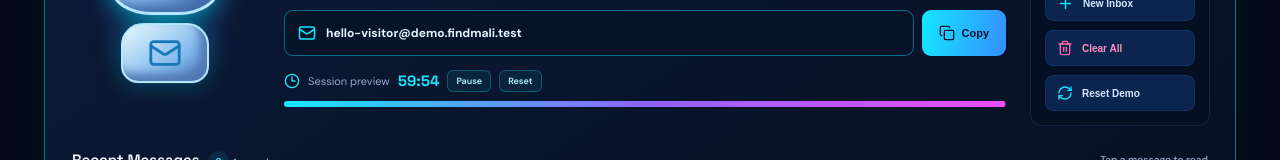
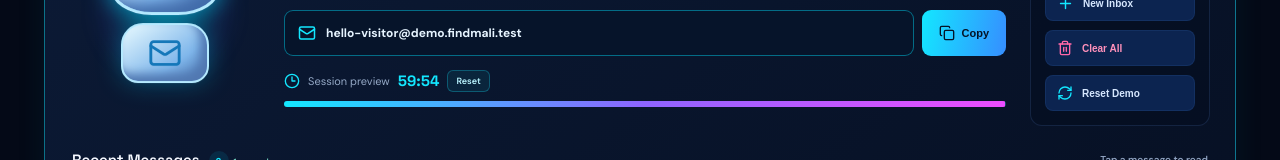
Before and after one commit to sheshandewon-a11y/Find-Mali, a Next.js app: page / in a window 1280 px wide. Shown: the part 963-1123 px from the top of the page. Built offline with nearby package versions, Linux system fonts and the light colour scheme.

Commit message:
Update index.tsx

```diff
--- a/pages/index.tsx
+++ b/pages/index.tsx
@@ -72,7 +72,6 @@ export default function Home() {
   const [emails, setEmails] = useState<DemoEmail[]>(seedEmails);
   const [selected, setSelected] = useState<number | null>(null);
   const [remaining, setRemaining] = useState(3600);
-  const [timerRunning, setTimerRunning] = useState(true);
   const [hydrated, setHydrated] = useState(false);
   const [copied, setCopied] = useState(false);
   const [mobileMenu, setMobileMenu] = useState(false);
@@ -140,16 +139,16 @@ export default function Home() {
     }
   }, [hydrated, address, emails, remaining]);
 
-  // Session preview timer.
+  // Automatic session countdown.
   useEffect(() => {
-    if (!hydrated || !timerRunning || remaining <= 0) return;
+    if (!hydrated || remaining <= 0) return;
 
     const timer = window.setInterval(() => {
       setRemaining((value) => Math.max(0, value - 1));
     }, 1000);
 
     return () => window.clearInterval(timer);
-  }, [hydrated, timerRunning, remaining > 0]);
+  }, [hydrated, remaining > 0]);
 
   const activeEmail = emails.find((email) => email.id === selected);
 
@@ -178,7 +177,6 @@ export default function Home() {
     setEmails([]);
     setSelected(null);
     setRemaining(3600);
-    setTimerRunning(true);
     setNotice('Fresh sample inbox created');
   }
 
@@ -187,7 +185,6 @@ export default function Home() {
     setEmails(seedEmails);
     setSelected(null);
     setRemaining(3600);
-    setTimerRunning(true);
     setNotice('Preview restored to its original sample state');
   }
 
@@ -405,16 +402,8 @@ export default function Home() {
                     <b>{time}</b>
                     <button
                       className="timer-control"
-                      onClick={() => setTimerRunning((value) => !value)}
-                      disabled={remaining === 0}
-                    >
-                      {timerRunning ? 'Pause' : 'Resume'}
-                    </button>
-                    <button
-                      className="timer-control"
                       onClick={() => {
                         setRemaining(3600);
-                        setTimerRunning(true);
                         setNotice('Session preview timer reset');
                       }}
                     >
```
